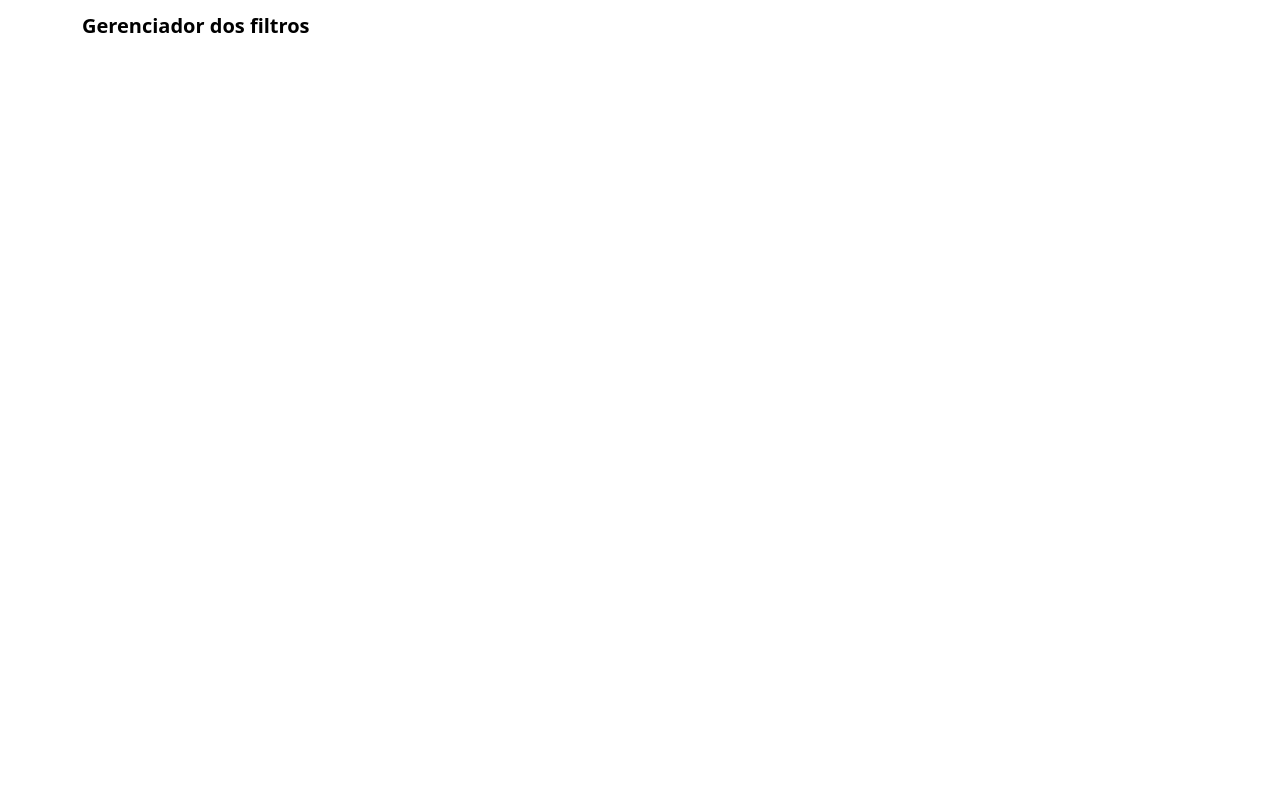
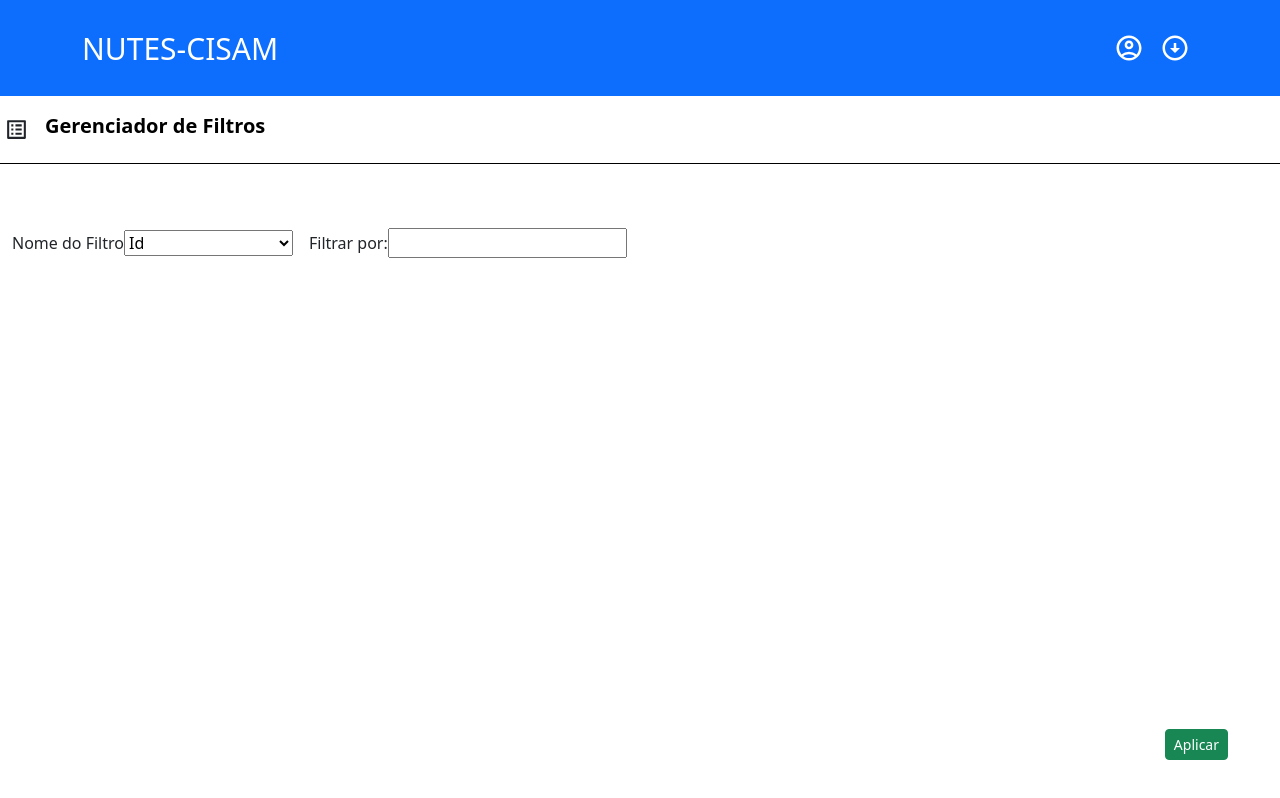
Before and after one commit to Evely-27/ProjetoCisamOriginal, a React (Create React App) app: page /gerenciador-filtros in a window 1280 px wide. Built offline with nearby package versions, Linux system fonts and the light colour scheme.

Commit message:
Adicionando filtro

```diff
--- a/src/pages/GerenciadorFiltro/index.js
+++ b/src/pages/GerenciadorFiltro/index.js
@@ -1,12 +1,60 @@
-import { Container} from "react-bootstrap";
 import { Title } from "../../shared/layout/EstilosGerais";
+import { useNavigate } from 'react-router-dom';
+import { Container, Stack } from "react-bootstrap";
+import { MdListAlt } from "react-icons/md";
+import Button from 'react-bootstrap/Button';
+import { BarraNav } from "../../shared/components";
 
 
 export const  GerenciadorFiltro= () => {
+    const navigate = useNavigate();
+
+    const handleClick = () =>{
+        navigate('/consultas-geral');
+    }
+
 
     return (
-        <Container>
-            <Title>Gerenciador dos filtros</Title>
+        <Container fluid="sx">
+            <Stack d="auto">
+              <BarraNav/>
+                <Stack direction="horizontal" gap={3} style={{borderBottom: "10px", padding: '4px', alignItems: "center" }}>
+                    <MdListAlt size={25} />
+                    <Title>Gerenciador de Filtros</Title>
+                </Stack>
+                <div className="Traco" style={{height:"1px", backgroundColor:"#000" }}></div>
+            </Stack>
+
+
+            <Container style={{ marginLeft: "0" }}>
+                <Stack direction="horizontal" gap={3} style={{marginTop:"8vh"}}>
+                    <div>Nome do Filtro
+                        <select class = "Select do filtro" >
+
+                            <option>Id</option>
+                            <option>CPF</option>
+                            <option>Código de Consulta</option>
+                            <option>Cartão SUS</option>
+                            <option>Telefone</option>
+                            <option>Email</option>
+                        </select>
+                        </div>
+
+                        <form>
+                            <div className='NomeDoFiltro'>Filtrar por:
+                            <input
+                            type="text"
+                            />
+                            </div>
+                        </form>
+                        </Stack>
+                </Container>
+
+            <Container style ={{display: 'flex', justifyContent: 'right', position: 'absolute' , bottom: 40, right: 40}}>
+                <Button variant="success" size="sm" onClick={handleClick}>
+                        Aplicar
+                </Button>
+            </Container>
         </Container>
      );
 }
```
